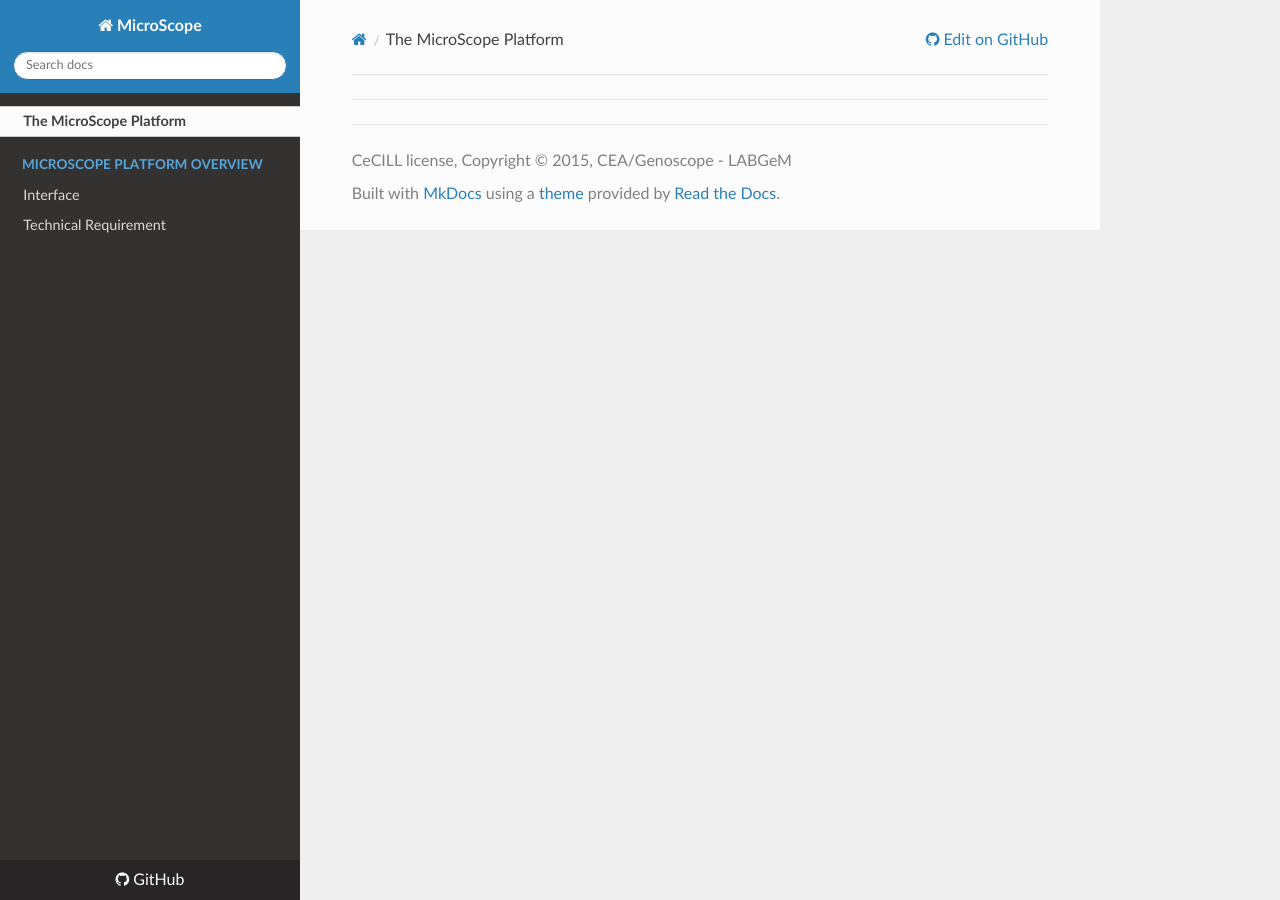
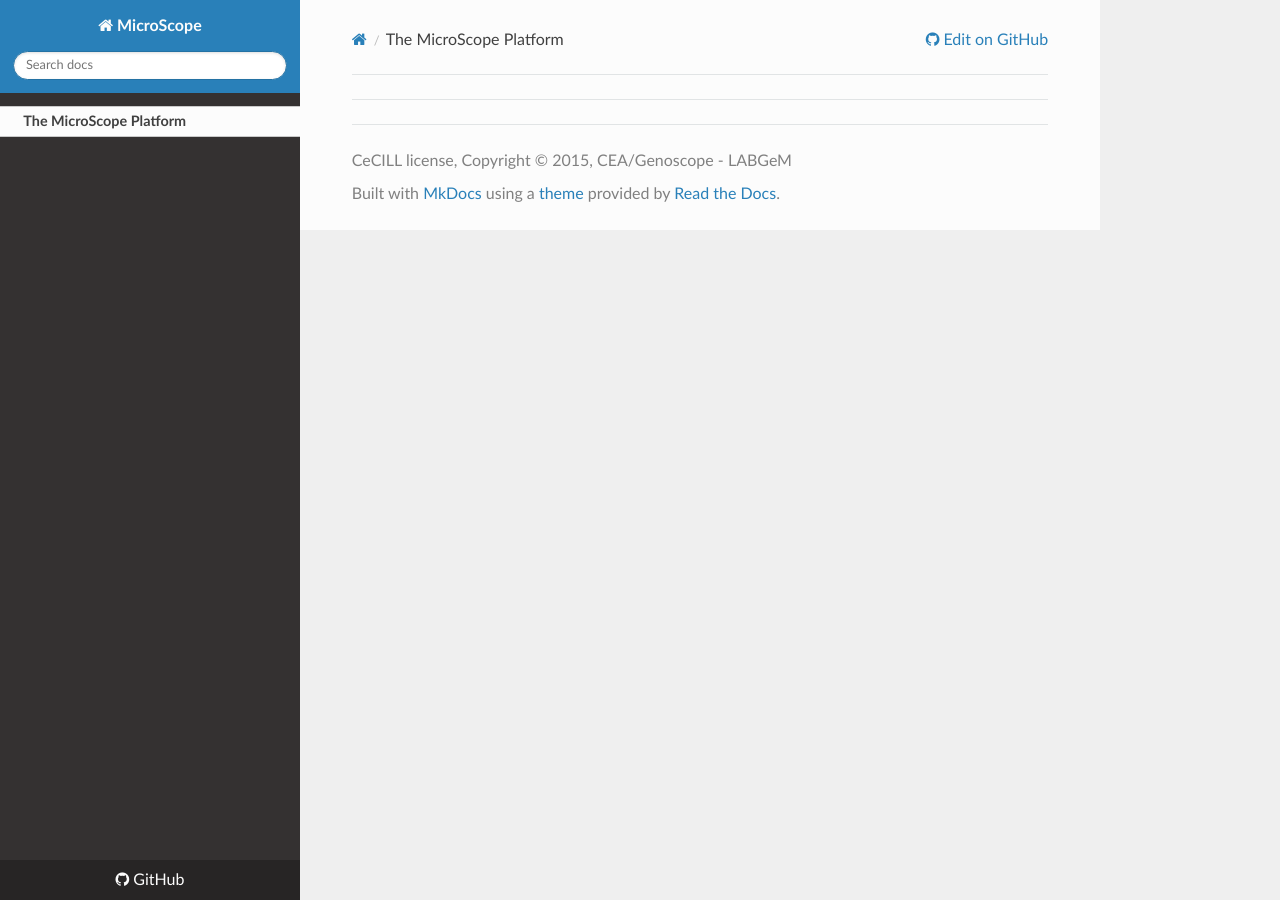
Before and after one commit to labgem/microscope-user-doc, an MkDocs documentation site: the page built from docs/index.md, in a window 1280 px wide. Built offline with MkDocs 1.6.1, drawn with Linux system fonts in a browser that asks for light colours; nearby versions of some CDN libraries; old or Windows-style settings are respelled for this version of MkDocs.

Commit message:
Update mkdocs.yml

```diff
--- a/mkdocs.yml
+++ b/mkdocs.yml
@@ -8,6 +8,3 @@ copyright: CeCILL license, Copyright &copy; 2015, CEA/Genoscope - LABGeM
 theme: readthedocs
 pages:
 - ['index.md', 'The MicroScope Platform']
-# MicroScope Platform Overview:
-- ['interface.md', 'MicroScope Platform Overview', 'Interface']
-- ['requirements.md', 'MicroScope Platform Overview', 'Technical Requirement']
```
